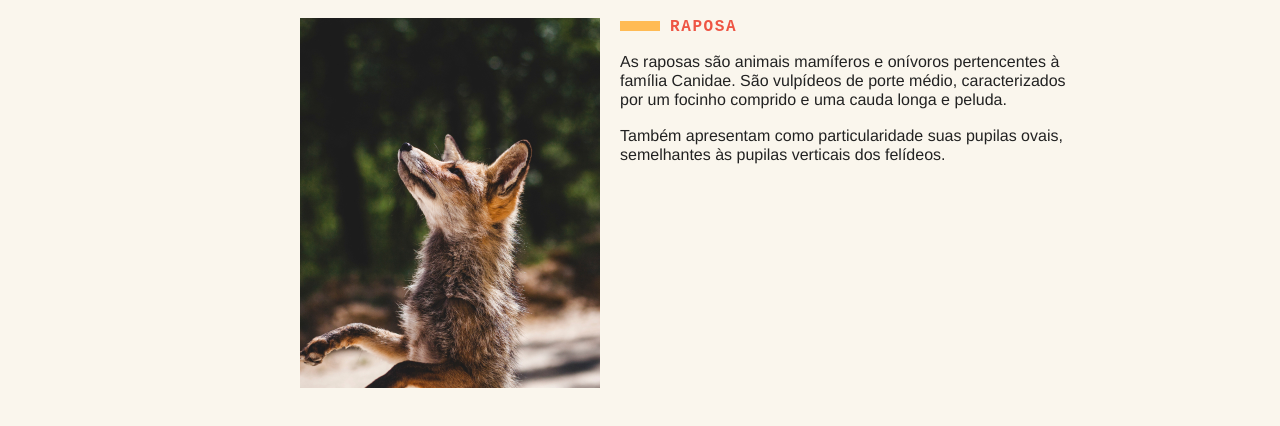
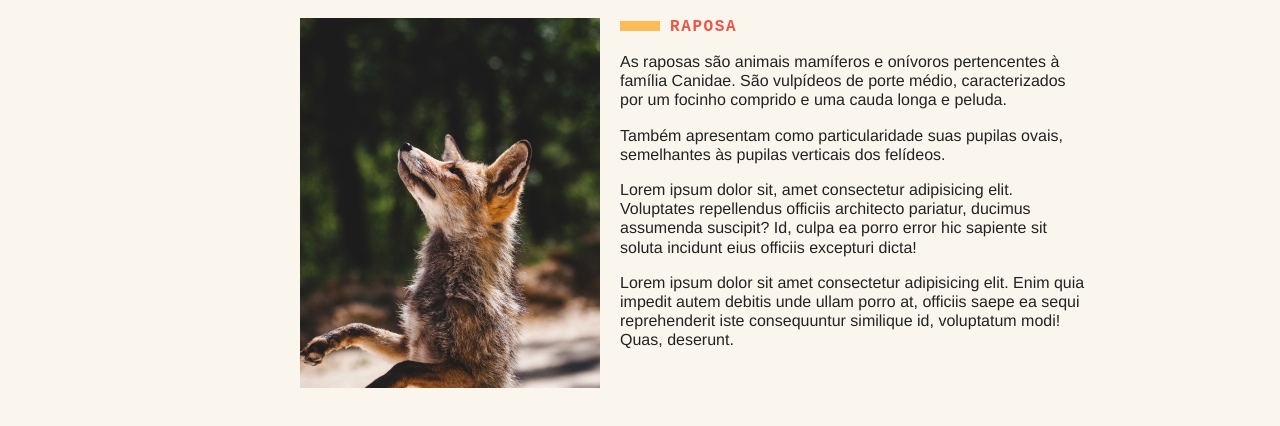
Before and after one commit to djanesoares/projetofinalanimaisfantasticos-JS, a website built with webpack: page animais-fantasticos/index.html in a window 1280 px wide. Shown: the part 340-766 px from the top of the page. Built offline with nearby package versions, Linux system fonts and the light colour scheme; no server answers.

Commit message:
tabnav transformado em classe

```diff
--- a/animais-fantasticos/index.html
+++ b/animais-fantasticos/index.html
@@ -57,6 +57,8 @@
           <p>As raposas são animais mamíferos e onívoros pertencentes à família Canidae. São vulpídeos de porte médio, caracterizados
             por um focinho comprido e uma cauda longa e peluda.</p>
           <p>Também apresentam como particularidade suas pupilas ovais, semelhantes às pupilas verticais dos felídeos.</p>
+          <p>Lorem ipsum dolor sit, amet consectetur adipisicing elit. Voluptates repellendus officiis architecto pariatur, ducimus assumenda suscipit? Id, culpa ea porro error hic sapiente sit soluta incidunt eius officiis excepturi dicta!</p>
+          <p>Lorem ipsum dolor sit amet consectetur adipisicing elit. Enim quia impedit autem debitis unde ullam porro at, officiis saepe ea sequi reprehenderit iste consequuntur similique id, voluptatum modi! Quas, deserunt.</p>
         </section>
 
         <section data-anime="show-right">
--- a/animais-fantasticos/js/modules/tabnav.js
+++ b/animais-fantasticos/js/modules/tabnav.js
@@ -1,22 +1,31 @@
-export default function initTabNav() {
-  const tabMenu = document.querySelectorAll('[data-tab="menu"] li');
-  const tabContent = document.querySelectorAll('[data-tab="content"] section');
-
-  function activeTab(index) {
-    tabContent.forEach((section) => {
-      section.classList.remove('ativo');
-    });
-    const direcao = tabContent[index].dataset.anime;
-    tabContent[index].classList.add('ativo', direcao);
+export default class TabNav {
+  constructor(menu, content) {
+    this.tabMenu = document.querySelectorAll(menu);
+    this.tabContent = document.querySelectorAll(content);
+    this.activeClass = 'ativo';
   }
 
-  if (tabMenu.length && tabContent.length) {
-    tabContent[0].classList.add('ativo');
+  // ativa a tab de acordo com a index da mesam
+  activeTab(index) {
+    this.tabContent.forEach((section) => {
+      section.classList.remove(this.activeClass);
+    });
+    const direcao = this.tabContent[index].dataset.anime;
+    this.tabContent[index].classList.add(this.activeClass, direcao);
+  }
+  // adiciona os event os nas tabs
 
-    tabMenu.forEach((itemMenu, index) => {
-      itemMenu.addEventListener('click', () => {
-        activeTab(index);
-      });
+  addTabNavEvent() {
+    this.tabMenu.forEach((itemMenu, index) => {
+      itemMenu.addEventListener('click', () => this.activeTab(index));
     });
   }
+
+  init() {
+    if (this.tabMenu.length && this.tabContent.length) {
+    // ativar primeiro item
+      this.activeTab(0);
+      this.addTabNavEvent();
+    }
+  }
 }
--- a/animais-fantasticos/js/script.js
+++ b/animais-fantasticos/js/script.js
@@ -1,7 +1,7 @@
 import ScrollSuave from './modules/scroll-suave.js';
 import initAnimacaoScroll from './modules/scroll-animacao.js';
 import Accordion from './modules/accordion.js';
-import initTabNav from './modules/tabnav.js';
+import TabNav from './modules/tabnav.js';
 import initModal from './modules/modal.js';
 import initTooltip from './modules/tooltip.js';
 import initDropdownMenu from './modules/dropdown-menu.js';
@@ -16,8 +16,10 @@ scrollSuave.init();
 const accordion = new Accordion('[data-anime="accordion"] dt');
 accordion.init();
 
+const tabnav = new TabNav('[data-tab="menu"] li', '[data-tab="content"] section');
+tabnav.init();
+
 initAnimacaoScroll();
-initTabNav();
 initModal();
 initTooltip();
 initDropdownMenu();
```
Also changed, not shown: animais-fantasticos/main.js (+2 -2 lines).
